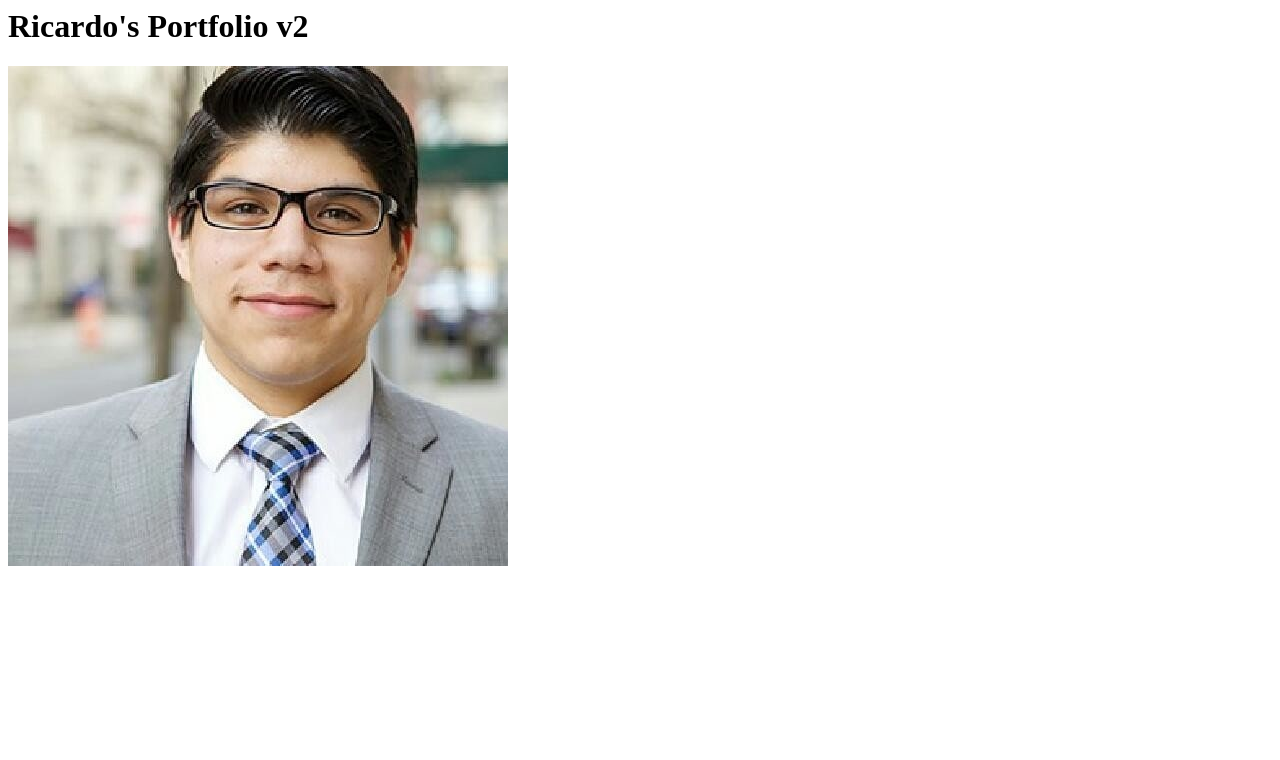
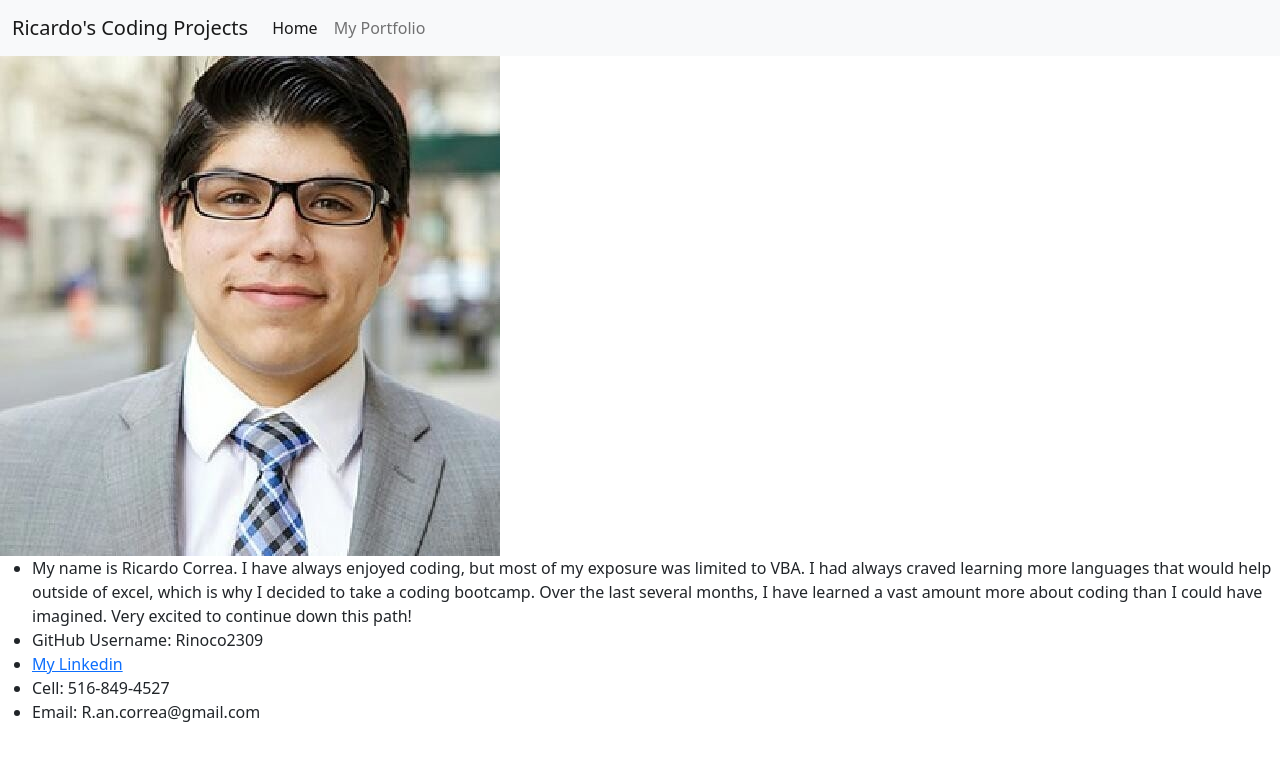
Before and after one commit to rinoco2309/rinoco2309-rinoco2309.github.io, a plain HTML site: page index.html in a window 1280 px wide. Drawn offline with nearby package versions, Linux system fonts and the light colour scheme.

Commit message:
Add files via upload

```diff
--- a/index.html
+++ b/index.html
@@ -1,4 +1,44 @@
+
 <html>
-    <h1>Ricardo's Portfolio v2 </h1>
-    <img src="./Photo.jpg" />
-</html>
+    <head>
+        <div class="wrapper">
+            <div class="box header">
+                <!--Nav Bar-->
+                <nav class="navbar navbar-expand-lg navbar-light bg-light">
+                    <div class="container-fluid">
+                      <a class="navbar-brand" href="#">Ricardo's Coding Projects</a>
+                      <button class="navbar-toggler" type="button" data-bs-toggle="collapse" data-bs-target="#navbarNav" aria-controls="navbarNav" aria-expanded="false" aria-label="Toggle navigation">
+                        <span class="navbar-toggler-icon"></span>
+                      </button>
+                      <div class="collapse navbar-collapse" id="navbarNav">
+                        <ul class="navbar-nav">
+                          <li class="nav-item">
+                            <a class="nav-link active" aria-current="page" href="index.html">Home</a>
+                          </li>
+                          <li class="nav-item">
+                            <a class="nav-link" href="portfolio.html">My Portfolio</a>
+                          </li>
+                        </ul>
+                      </div>
+                    </div>
+                </nav>
+            </div>
+        <img src="Photo.jpg" />
+        <link rel="stylesheet" href="styles.css">
+    </head>
+    <body>
+        <ul>
+            <li>My name is Ricardo Correa. I have always enjoyed coding, but most of my exposure was limited to VBA. I had always craved learning more languages that would help outside of excel, which is why I decided to take a coding bootcamp. Over the last several months, I have learned a vast amount more about coding than I could have imagined. Very excited to continue down this path!</li>
+            <li>GitHub Username: Rinoco2309</li>
+            <li><a href="https://www.linkedin.com/in/ricardo-a-correa-6748a287/">My Linkedin</a></li>
+            <li>Cell: 516-849-4527</li>
+            <li>Email: R.an.correa@gmail.com</li>
+        </ul>
+
+
+    <!-- JavaScript Bundle with Popper -->
+    <script src="https://cdn.jsdelivr.net/npm/bootstrap@5.0.0-beta3/dist/js/bootstrap.bundle.min.js" integrity="sha384-JEW9xMcG8R+pH31jmWH6WWP0WintQrMb4s7ZOdauHnUtxwoG2vI5DkLtS3qm9Ekf" crossorigin="anonymous"></script>
+    <!-- CSS only -->
+    <link href="https://cdn.jsdelivr.net/npm/bootstrap@5.0.0-beta3/dist/css/bootstrap.min.css" rel="stylesheet" integrity="sha384-eOJMYsd53ii+scO/bJGFsiCZc+5NDVN2yr8+0RDqr0Ql0h+rP48ckxlpbzKgwra6" crossorigin="anonymous">
+    </body>
+    </html>
```
